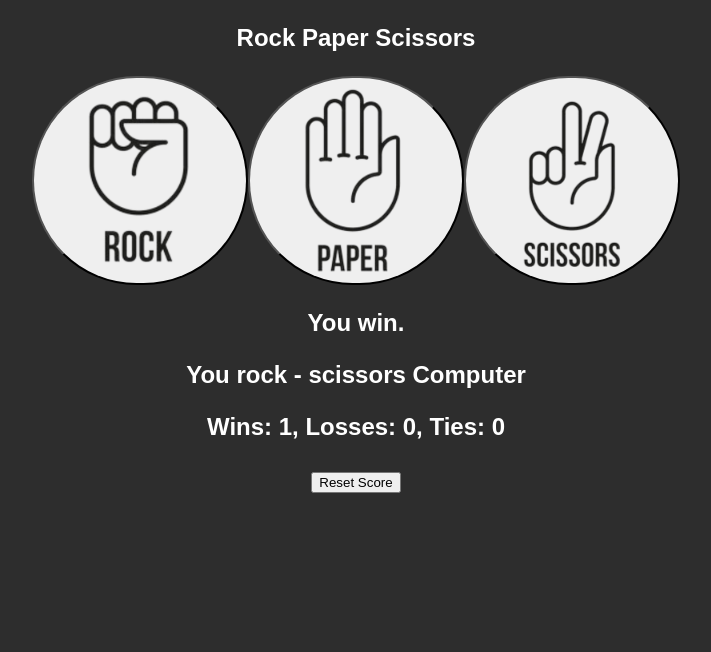
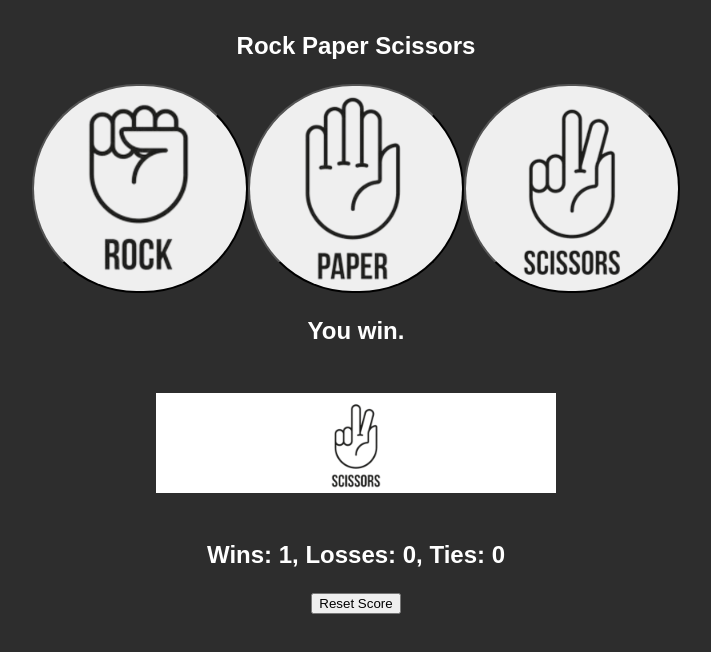
Before and after one commit to pradeepsingam/jS-Rock-Paper-Scissor-Game, a plain HTML site: page 10-rockpapersc.html in a window 1280 px wide. Both pictures are taken after a click on the button 424 px from the left and 180 px from the top of the page. Shown: the whole page, without its empty margins (284-995 px from the left). Drawn offline with Linux system fonts and the light colour scheme.

Commit message:
Update 10-rockpapersc.html

```diff
--- a/10-rockpapersc.html
+++ b/10-rockpapersc.html
@@ -11,6 +11,9 @@
             font-family: Arial;
             font-weight: bolder;
             text-align: center;
+            display: flex;
+            flex-direction: column;
+            align-items: center;
         }
 
         .rps-img {
@@ -30,6 +33,18 @@
         .btn-rps-all {
             display: flex;
             justify-content: center;
+        }
+
+        .js-moves {
+            background-color: white;
+            height: 100px;
+            width: 400px;
+            color: black;
+
+        }
+
+        .js-moves-display {
+            height: 100px;
         }
     </style>
 </head>
@@ -51,7 +66,9 @@
     </div>
 
     <p class="js-result"></p>
-    <p class="js-moves"></p>
+    <p class="js-moves">
+        Choose your Move
+    </p>
     <p class="js-score"></p>
 
     <button onclick="
@@ -83,7 +100,7 @@
 
         function playGame(playerMove) {
             const computerMove = pickComputerMove();
-
+            document.querySelector('.js-moves').classList.add('js-moves-display')
             let result = '';
 
             if (playerMove === 'scissors') {
@@ -128,8 +145,20 @@
 
             document.querySelector('.js-result').innerHTML = result;
 
-            document.querySelector('.js-moves').innerHTML = `You ${playerMove} - ${computerMove} Computer`;
+            document.querySelector('.js-moves').innerHTML = `You ${playerMove} -  Computer ${computerMove}`;
+
+            if (computerMove === 'rock') {
+
+                document.querySelector('.js-moves').innerHTML = `<img src="images/1.png"  height="100%"/>`
+            } else if (computerMove === 'paper') {
+                document.querySelector('.js-moves').innerHTML = `<img src="images/3.png"  height="100%"/>`
+            } else {
+                document.querySelector('.js-moves').innerHTML = `<img src="images/2.png"  height="100%"/>`
+
+            }
+
         }
+
 
         function updateScoreElement() {
             document.querySelector('.js-score')
```
